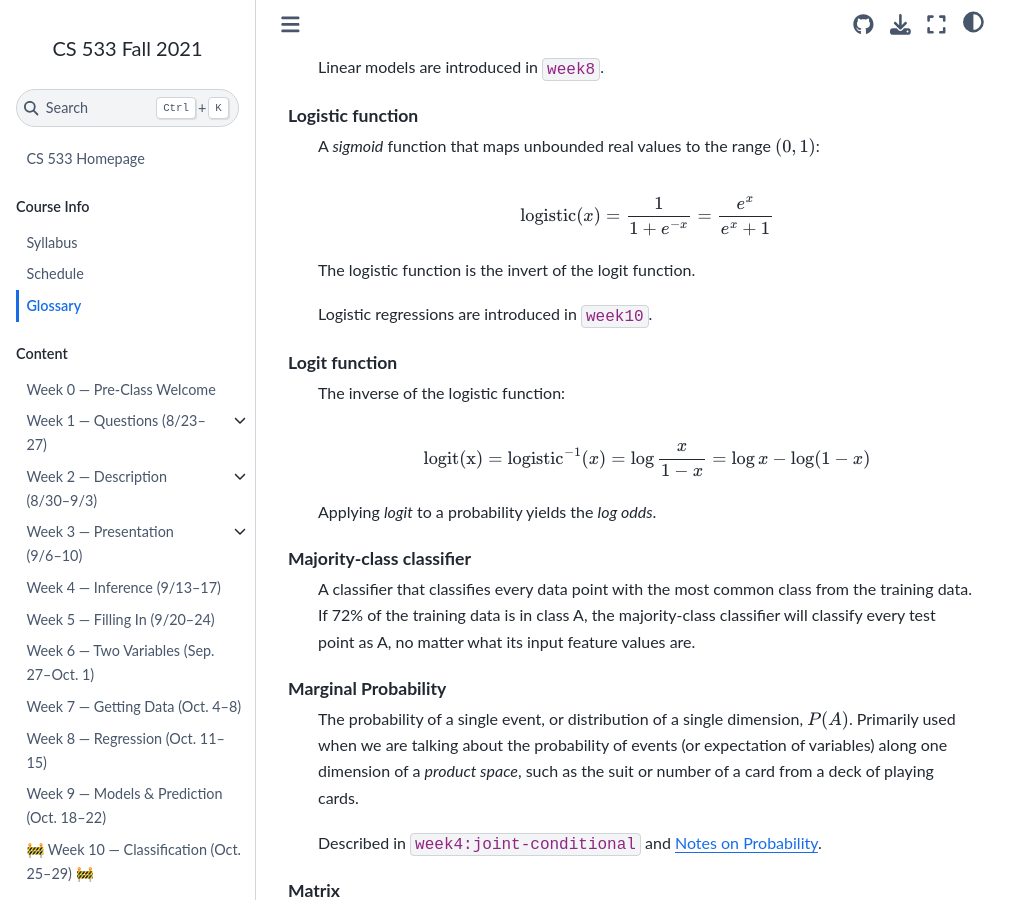
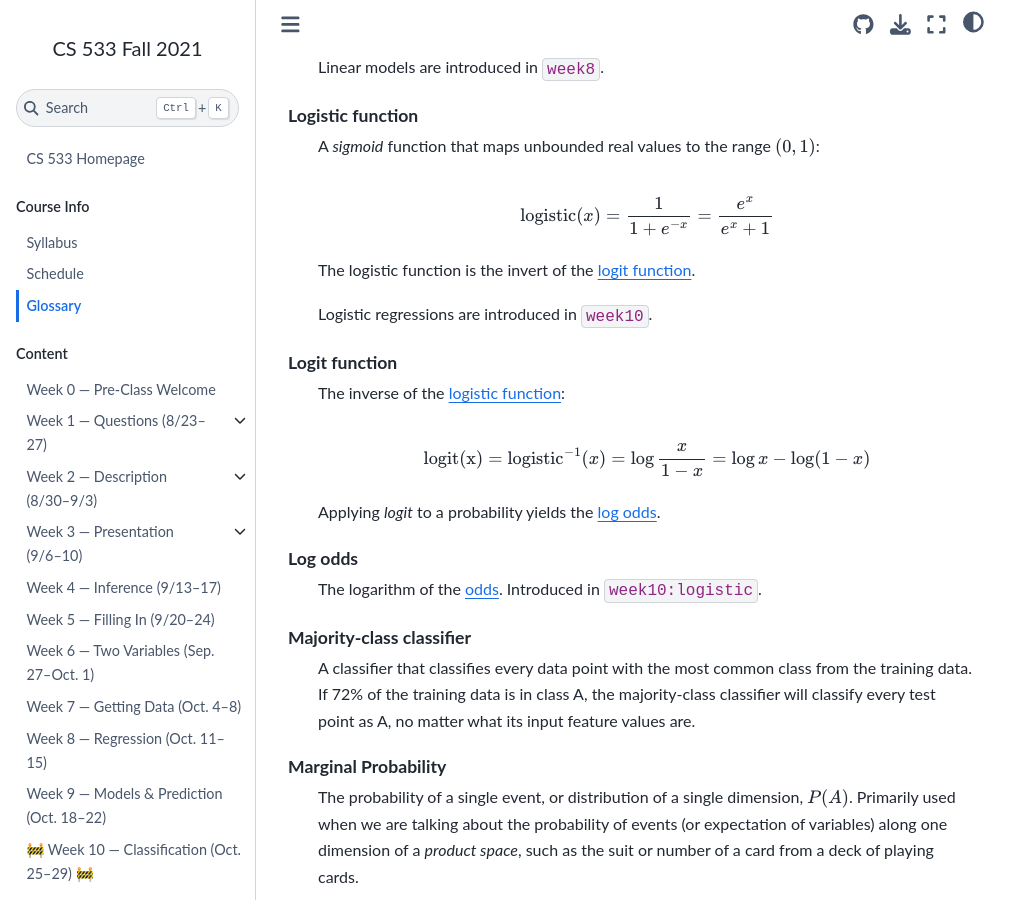
Before and after one commit to mdekstrand/cs533-web, a Jupyter Book: the page built from glossary.md, in a window 1280 px wide and 900 px high, scrolled down 6674 px. Shown: the whole window, without its empty margins (0-1031 px from the left). Built offline with Jupyter Book 1.0.4 settings and Sphinx 7.4.7 and the Sphinx Book theme 1.1.4, drawn with Linux system fonts in a browser that asks for light colours; pages that are not in the unit, such as notebooks, are missing from menus; cross-references to code outside the pages are shown as plain code; a style sheet for code colours, icons or effects is not loaded; some of the changed text lies outside the part shown.

Commit message:
week 10 updates

```diff
--- a/glossary.md
+++ b/glossary.md
@@ -29,9 +29,9 @@ Bayesianism
 Bayes' Theorem
     A theorem or identity in probability theory that allows us to reverse a {term}`conditional probability`:
 
-    $$P(B|A) = \frac{P(A|B) P(B)}{P(A)}$$
+    $$\P[B|A] = \frac{\P[A|B] \P[B]}{\P[A]}$$
 
-    Statisticians of all schools of thought make use of Bayes' theorem — all it does is relate $P(A|B)$ to $P(B|A)$, allowing us to (with additional information) reverse a conditional probability.
+    Statisticians of all schools of thought make use of Bayes' theorem — all it does is relate $\P[A|B]$ to $\P[B|A]$, allowing us to (with additional information) reverse a conditional probability.
 
     Introduced in {video}`week4:joint-conditional`.
 
@@ -220,16 +220,19 @@ Logistic function
 
     $$\mathrm{logistic}(x) = \frac{1}{1 + e^{-x}} = \frac{e^x}{e^x + 1}$$
 
-    The logistic function is the invert of the logit function.
+    The logistic function is the invert of the {term}`logit function`.
 
     Logistic regressions are introduced in {module}`week10`.
 
 Logit function
-    The inverse of the logistic function:
+    The inverse of the {term}`logistic function`:
 
     $$\mathrm{logit(x)} = \mathrm{logistic}^{-1}(x) = \operatorname{log} \frac{x}{1-x} = \operatorname{log} x - \operatorname{log} (1-x)$$
 
-    Applying *logit* to a probability yields the *log odds*.
+    Applying *logit* to a probability yields the {term}`log odds`.
+
+Log odds
+    The logarithm of the {term}`odds`.  Introduced in {video}`week10:logistic`.
 
 Majority-class classifier
     A classifier that classifies every data point with the most common class from the training data.
```
Also changed, not shown: other parts of glossary.md (+2 -2 lines), resources/probability.md (+1 -0 lines), week10/index.md (+31 -16 lines).
